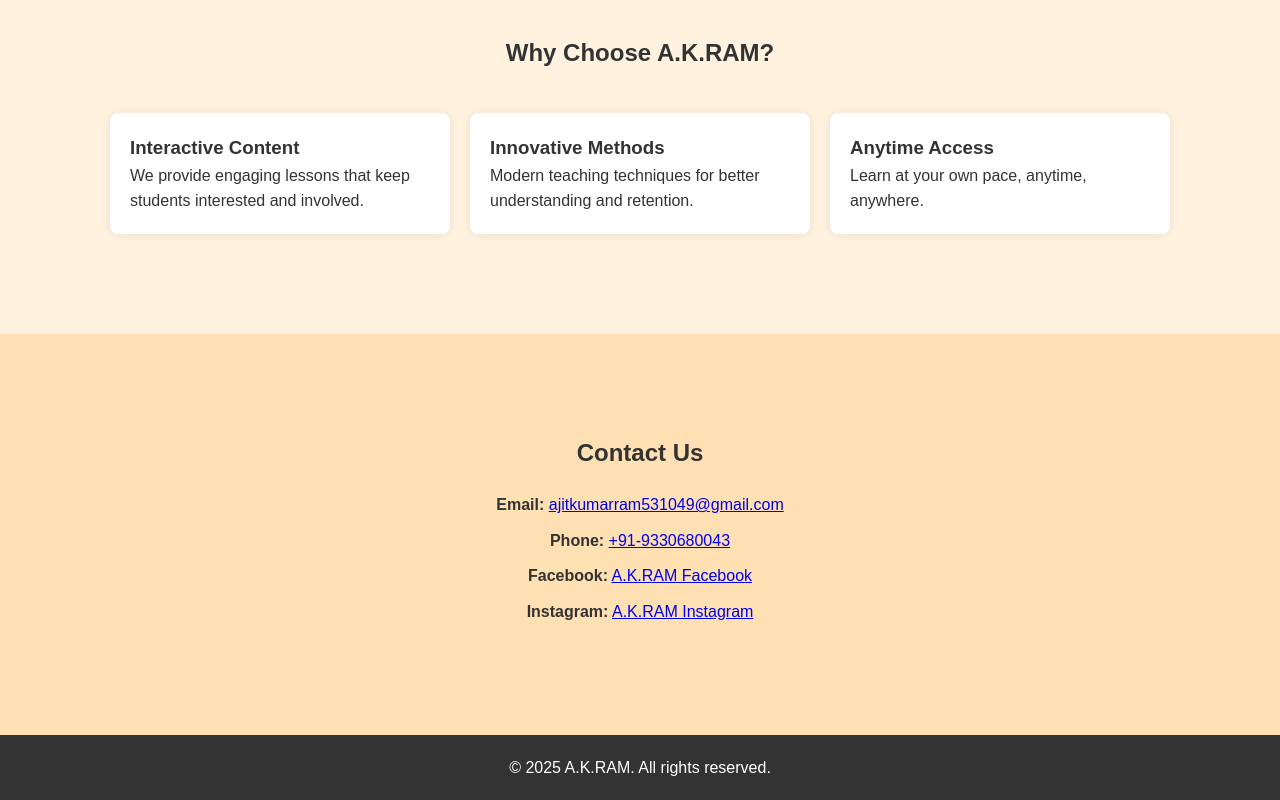
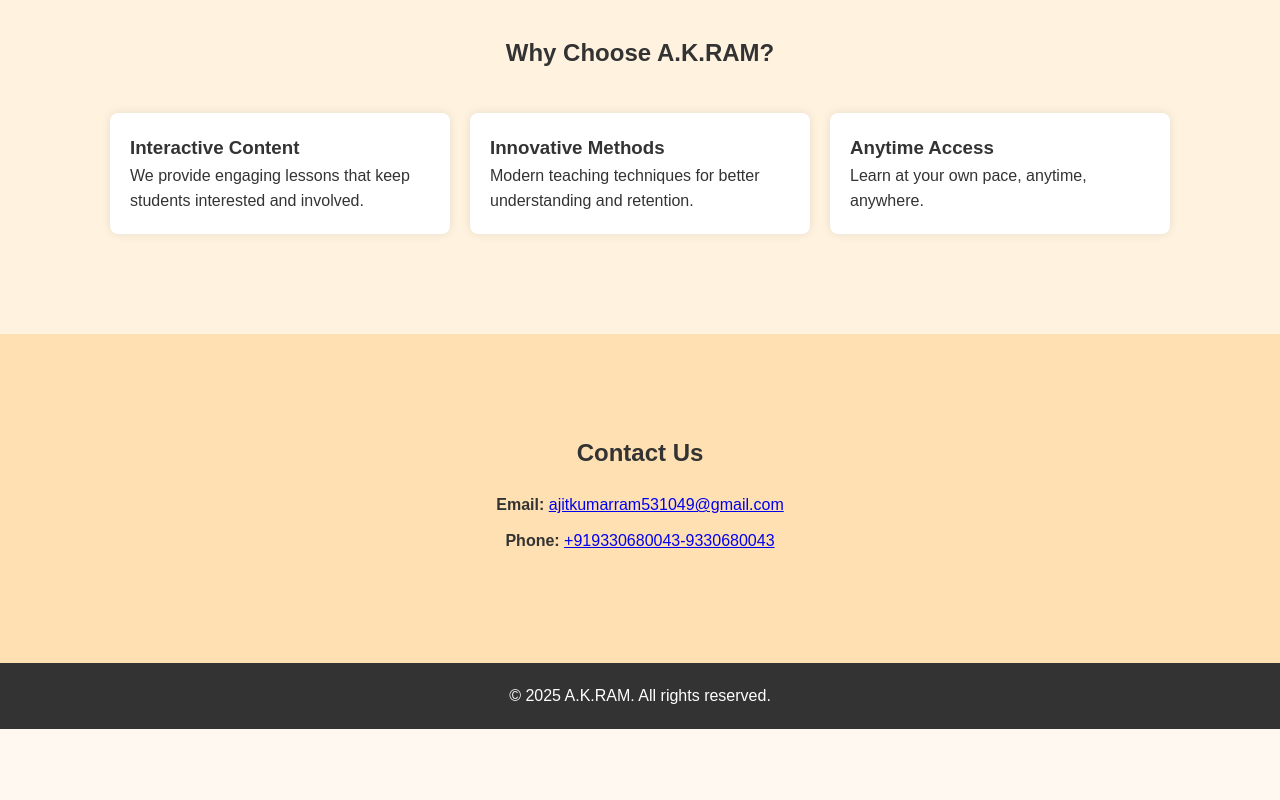
Before and after one commit to ajit15091997/A.K.RAM, a plain HTML site: page index.html in a window 1280 px wide. Shown: the part 492-1292 px from the top of the page. After the commit the page ends 1221 px from the top, so only its background shows below. Drawn offline with Linux system fonts and the light colour scheme.

Commit message:
Update index.html

```diff
--- a/index.html
+++ b/index.html
@@ -45,10 +45,8 @@
       <h2>Contact Us</h2>
       <ul>
         <li><strong>Email:</strong> <a href="mailto:info@akramedu.com">ajitkumarram531049@gmail.com</a></li>
-        <li><strong>Phone:</strong> <a href="tel:+91">+91-9330680043</a></li>
-        <li><strong>Facebook:</strong> <a href="https://www.facebook.com/share/1AYkW8fYDh/" target="_blank">A.K.RAM Facebook</a></li>
-        <li><strong>Instagram:</strong> <a href="https://instagram.com/ajitkumar26" target="_blank">A.K.RAM Instagram</a></li>
-      </ul>
+        <li><strong>Phone:</strong> <a href="tel:+91">+919330680043-9330680043</a></li>
+       </ul>
     </div>
   </section>
 
@@ -59,5 +57,4 @@
 
   <!-- JavaScript -->
   <script src="script.js"></script>
-</body>
 </html>
```
